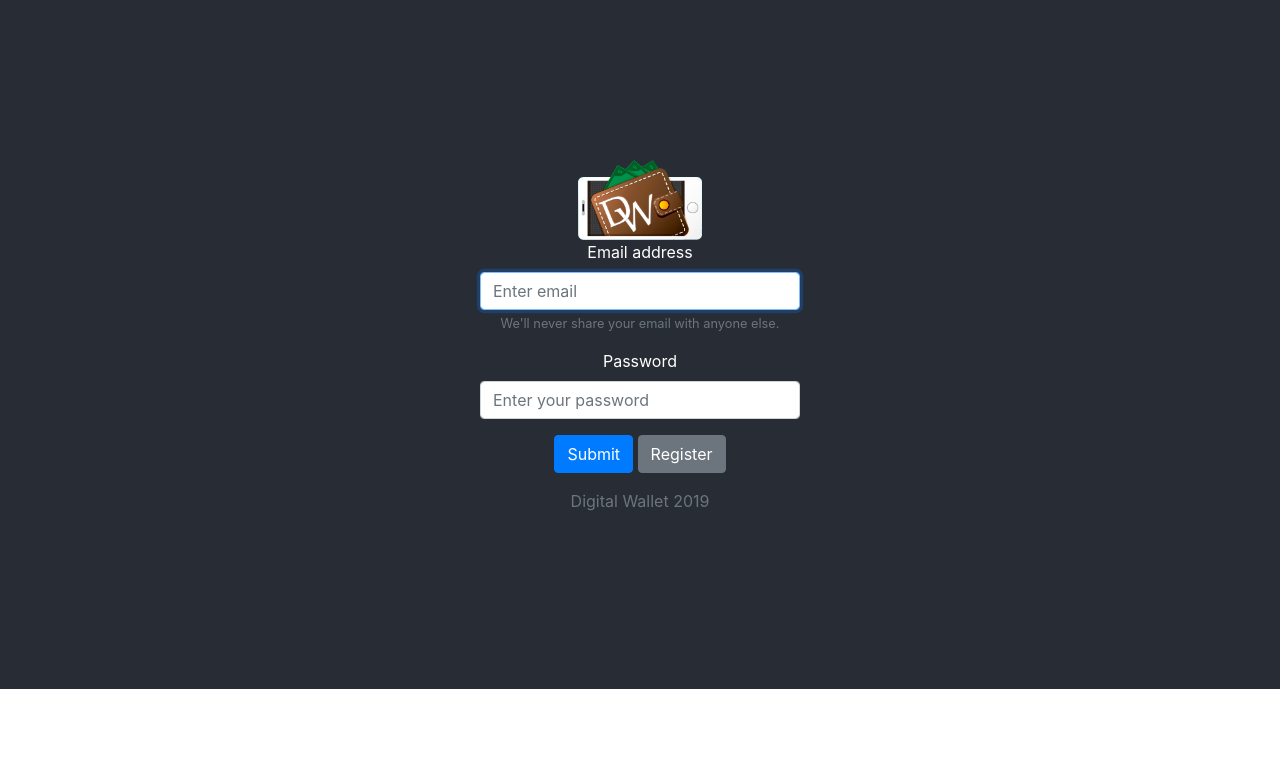
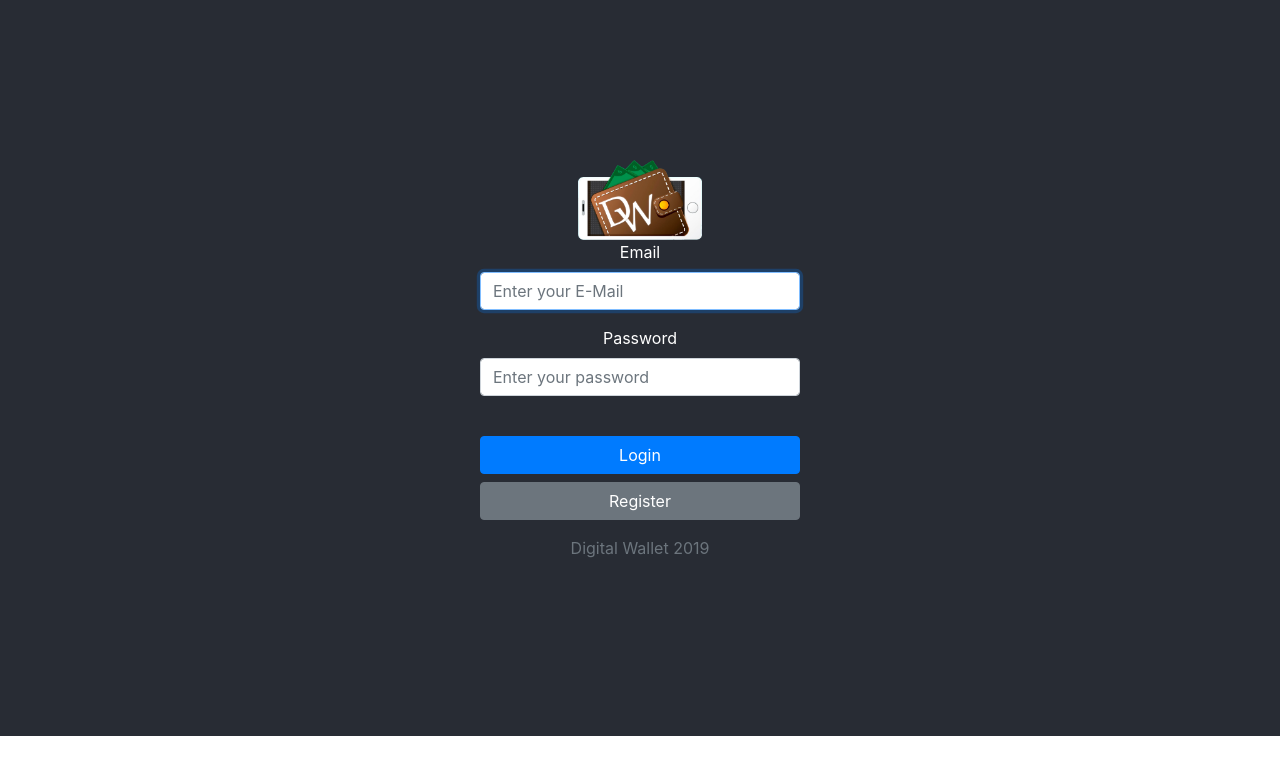
Before and after one commit to fabianfrangella/digitalwallet, a React (Create React App) app in the folder src/main/kotlin/com/digitalwallet/mvc/presentation/digital-wallet/: page / in a window 1280 px wide. Shown: the top 774 px of the page. Built offline with nearby package versions, Linux system fonts and the light colour scheme.

Commit message:
login con react bootstrap

```diff
--- a/src/main/kotlin/com/digitalwallet/mvc/presentation/digital-wallet/src/Components/Login.jsx
+++ b/src/main/kotlin/com/digitalwallet/mvc/presentation/digital-wallet/src/Components/Login.jsx
@@ -27,6 +27,7 @@
         this.handleLogin = this.handleLogin.bind(this);
         this.handleChange = this.handleChange.bind(this);
         this.handleRegister = this.handleRegister.bind(this);
+        this.handleSubmit = this.handleSubmit.bind(this)
     }
 
     /**
@@ -40,6 +41,16 @@
             password: this.state.password,
         }).then((response) => {
             console.log("login successful")
+        }).catch((error) => {
+            if (this.state.email !== '' && this.state.password !== '') {
+                this.setState({
+                    alert: {
+                        show: true,
+                        variant: "danger",
+                        message: error.response.data.message
+                    }
+                })
+            }
         })
     }
 
@@ -58,6 +69,21 @@
         this.props.history.push('/register');
     }
 
+        /**
+     * function used to validate the login form and send the login request to the API
+     * @param {Event} event
+     */
+    handleSubmit(event) {
+        this.handleLogin(event)
+        const form = event.currentTarget;
+        if (form.checkValidity() === false) {
+            event.preventDefault();
+            event.stopPropagation();
+        }
+        this.setState({ validated: true });
+
+    }
+
     /**
      * render the login page
      */
@@ -67,34 +93,45 @@
                 <div className="row justify-content-center">
                     <img className="Login-logo" src={logo} alt="DigitalWallet Logo"></img>
                 </div>
-                    <form onSubmit={this.handleLogin}>
-                    <div className="form-group">
-                        <label>Email address</label>
-                        <input type="email"
-                                class="form-control"
-                                aria-describedby="emailHelp"
-                                required
-                                autoFocus
-                                value={this.state.email}
-                                onChange={event => this.handleChange(event.target.value, 'email')}
-                                placeholder="Enter email"></input>
-                        <small id="emailHelp" class="form-text text-muted">We'll never share your email with anyone else.</small>
-                     </div>
-                     <div className="form-group">
-                        <label>Password</label>
-                        <input required
-                            class="form-control"
+                <Form noValidate validated={this.state.validated} onSubmit={this.handleSubmit}>
+                    <Form.Group controlId="email">
+                        <Form.Label>Email</Form.Label>
+                        <Form.Control
+                            required
+                            autoFocus
+                            type="email"
+                            placeholder="Enter your E-Mail"
+                            value={this.state.email}
+                            onChange={event => this.handleChange(event.target.value, 'email')}
+                        />
+                        <Form.Control.Feedback type="invalid">
+                            This is a required field.
+                        </Form.Control.Feedback>
+                    </Form.Group>
+                    <Form.Group controlId="password">
+                        <Form.Label>Password</Form.Label>
+                        <Form.Control
+                            required
                             type="password"
                             value={this.state.password}
                             onChange={event => this.handleChange(event.target.value, 'password')}
-                            placeholder="Enter your password">
-                            </input>
-                    </div>
-                    <button type="submit" class="btn btn-primary">Submit</button>
-                    <a> </a>
-                    <button class="btn btn-secondary"
-                            onClick={(ev) => this.handleRegister(ev)}>Register</button>
-                    </form>
+                            placeholder="Enter your password"
+                        />
+                        <Form.Control.Feedback type="invalid">
+                            This is a required field.
+                        </Form.Control.Feedback>
+                        <br></br>
+                        <Alert variant={this.state.alert.variant} show={this.state.alert.show}>
+                            {this.state.alert.message}
+                        </Alert>
+                    </Form.Group>
+                    <Button block="large" type="submit">
+                        Login
+                    </Button>
+                    <Button variant="secondary" block="large" onClick={(ev) => this.handleRegister(ev)}>
+                        Register
+                    </Button>
+                </Form>
                 <div className="App">
                     <Footer />
                 </div>
```
